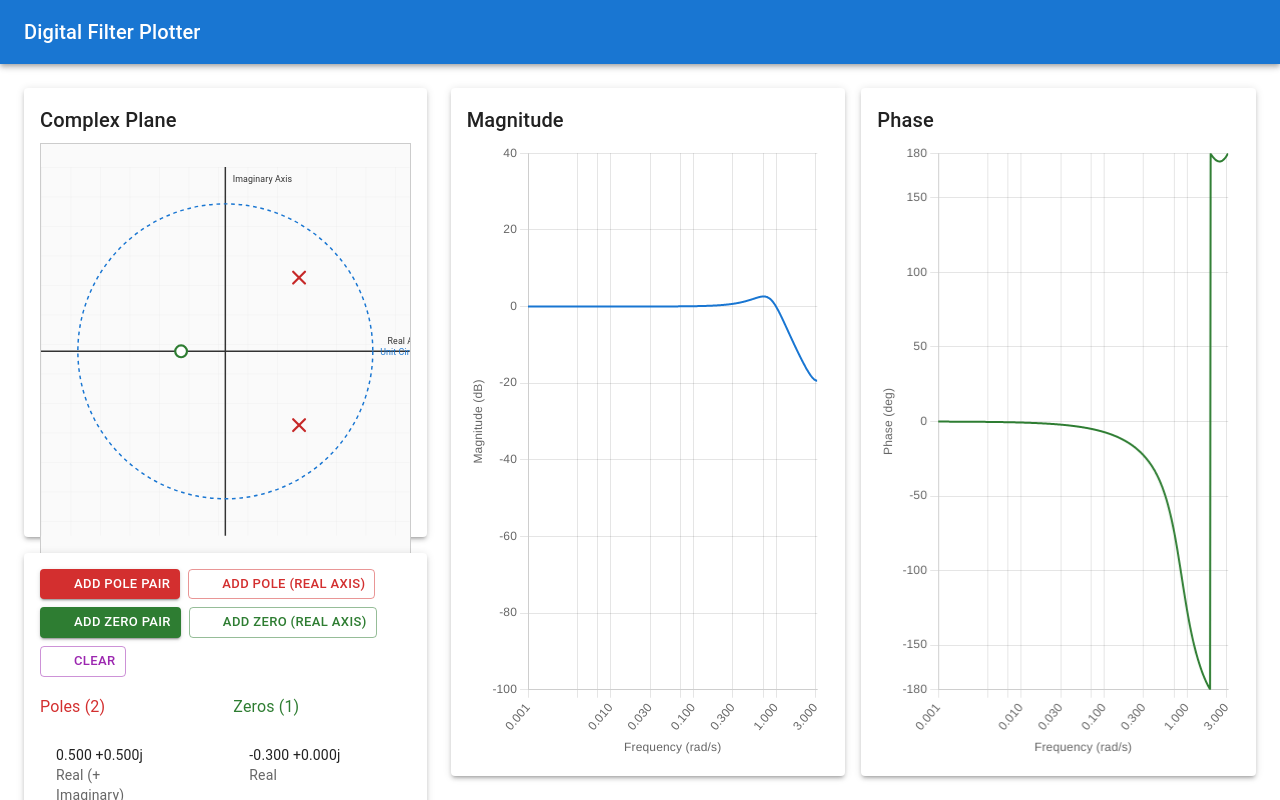
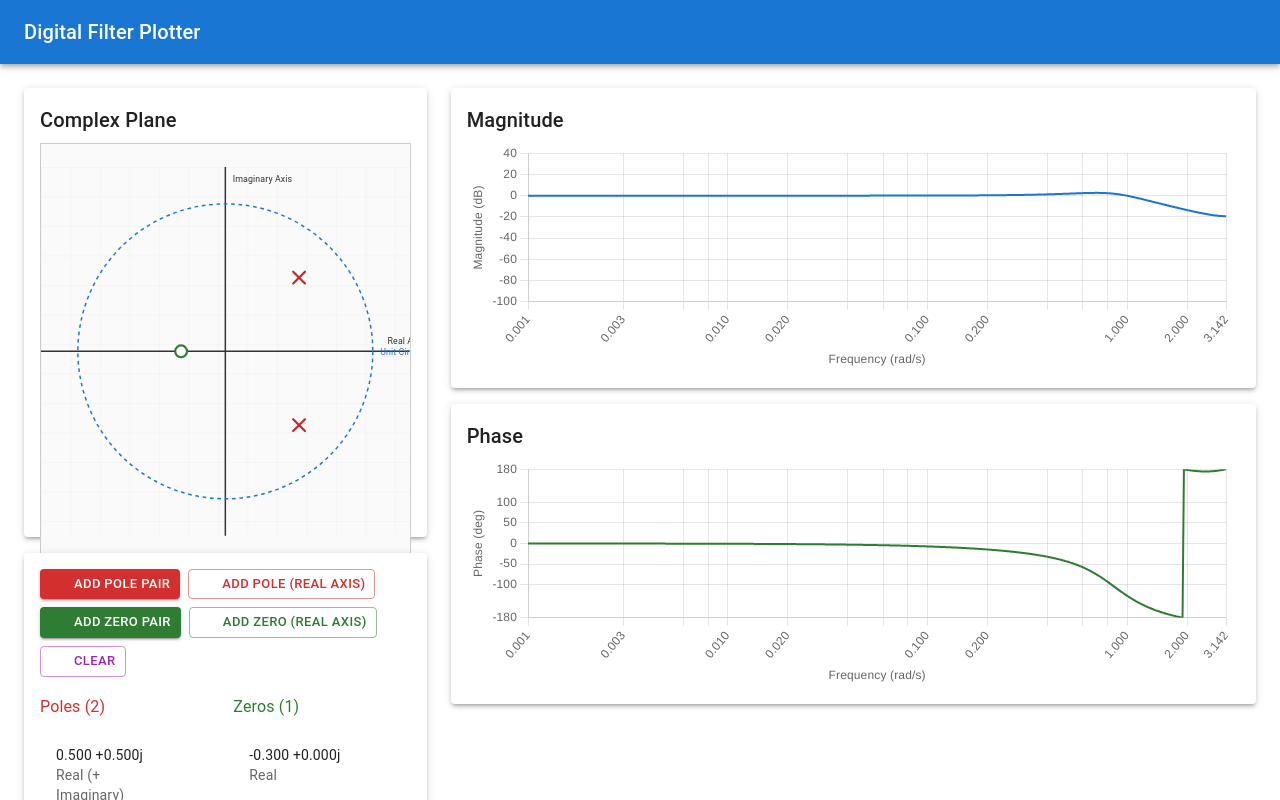
Before and after one commit to yuinore/dfilterplot, a React (Vite) app: page / in a window 1280 px wide. Built offline with nearby package versions, Linux system fonts and the light colour scheme; some icons are missing.

Commit message:
feat: make bode plot graphs more horizontally oriented
- Set fixed height of 300px for each graph
- Creates wider, more horizontal aspect ratio for better readability

```diff
--- a/src/components/BodePlot.tsx
+++ b/src/components/BodePlot.tsx
@@ -150,11 +150,11 @@ export const BodePlot = ({ poles, zeros, logarithmicFrequency }: BodePlotProps)
   return (
     <Box sx={{
       display: 'flex',
-      flexDirection: { xs: 'column', md: 'row' },
+      flexDirection: 'column',
       gap: 2,
       height: '100%'
     }}>
-      <Paper elevation={3} sx={{ p: 2, flex: 1, minHeight: 0 }}>
+      <Paper elevation={3} sx={{ p: 2, height: '300px' }}>
         <Typography variant="h6" gutterBottom>
           {t('bodePlot.magnitude')}
         </Typography>
@@ -163,7 +163,7 @@ export const BodePlot = ({ poles, zeros, logarithmicFrequency }: BodePlotProps)
         </Box>
       </Paper>
 
-      <Paper elevation={3} sx={{ p: 2, flex: 1, minHeight: 0 }}>
+      <Paper elevation={3} sx={{ p: 2, height: '300px' }}>
         <Typography variant="h6" gutterBottom>
           {t('bodePlot.phase')}
         </Typography>
```
